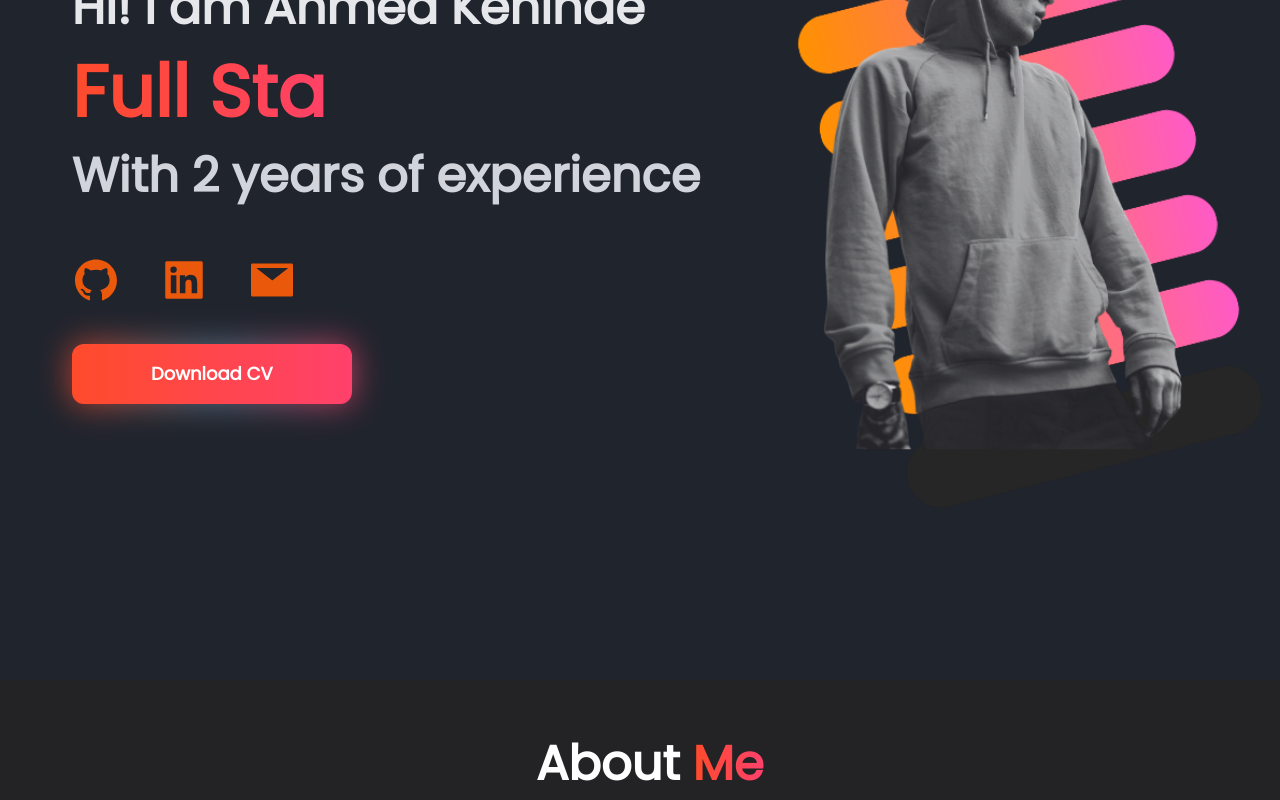
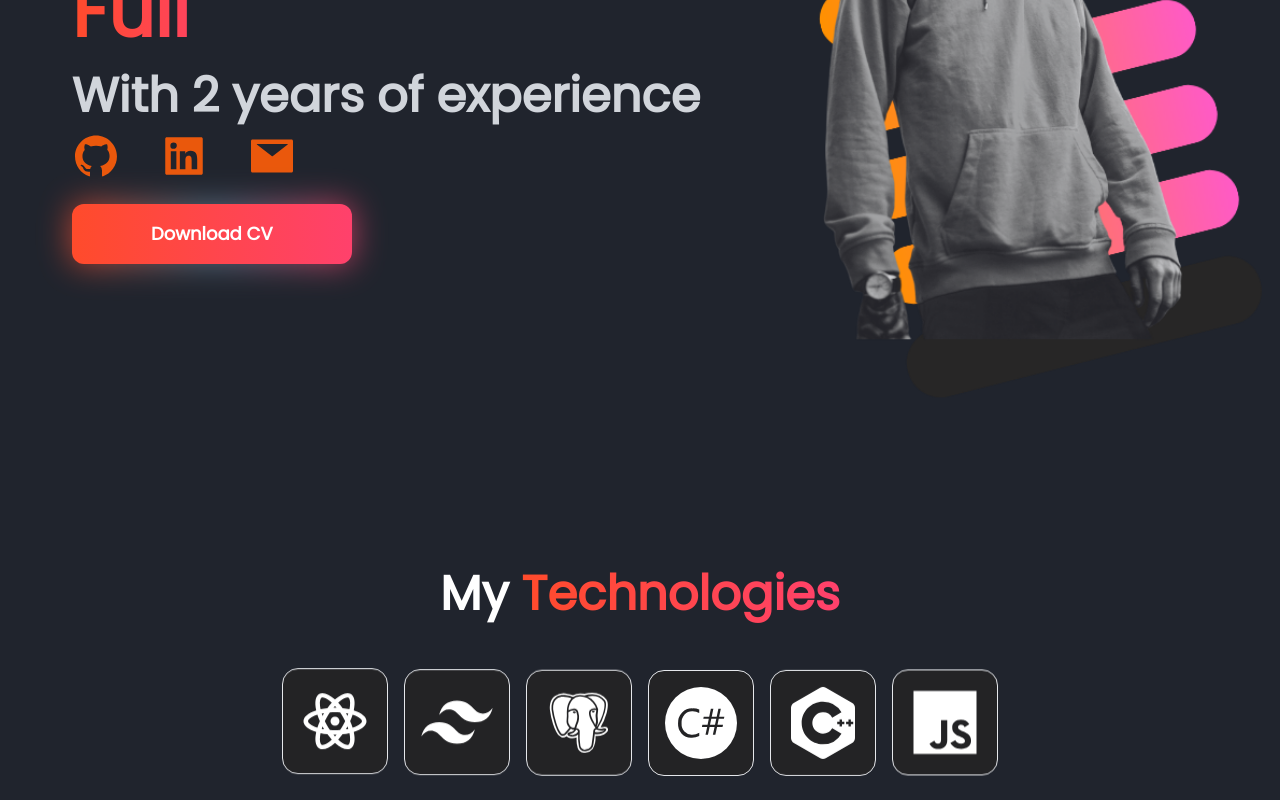
Before and after one commit to Ahm3d-KA/Personal-Portfolio-Website, a React (Create React App) app: page /#/ in a window 1280 px wide. Shown: the part 320-1120 px from the top of the page. Built offline with nearby package versions, Linux system fonts and the light colour scheme.

Commit message:
technologies

```diff
--- a/package.json
+++ b/package.json
@@ -10,6 +10,7 @@
     "react-dom": "^18.3.1",
     "react-icons": "^5.3.0",
     "react-scripts": "5.0.1",
+    "react-scroll": "^1.9.0",
     "react-type-animation": "^3.2.0",
     "web-vitals": "^2.1.4"
   },
@@ -39,6 +40,7 @@
   },
   "devDependencies": {
     "@tailwindcss/typography": "^0.5.14",
-    "tailwindcss": "^3.4.9"
+    "tailwindcss": "^3.4.9",
+    "tailwindcss-animate": "^1.0.7"
   }
 }
--- a/src/App.js
+++ b/src/App.js
@@ -5,9 +5,12 @@ import Work from "./components/Work";
 import Experience from "./components/Experience";
 import Contact from "./components/Contact";
 import Footer from "./components/Footer";
+import Buffer from "./components/Buffer";
+import Technlogies from "./components/Technologies";
 
 // Cool project picture animations
 // Cool animations
+// add smooth scroll using copilot
 // check for contrast
 // add all the logos
 // color scheme
@@ -16,8 +19,10 @@ import Footer from "./components/Footer";
 function App() {
   return (
       <div>
+
           <Navbar />
           <Hero />
+          <Technlogies />
           <About />
           <Work />
           <Experience />
--- a/src/components/About.jsx
+++ b/src/components/About.jsx
@@ -3,17 +3,19 @@ import aboutImg from "../assets/about4.jpeg"
 
 const About = () => {
     return (
-        <div id="about" className="py-10 text-white h-auto bg-[#232325]">
+
+
+        <div id="about" className="py-10 pb-[200px] md:pb-10 text-white h-auto bg-[#232325]" >
             <div className="flex lg:flex-row flex-col-reverse items-center
         md:gap-6 gap-12 px-10 max-w-6xl mx-auto">
 
                 {/*About image*/}
                 <div>
-                    <div className="w-[400px] h-full">
+                    <div className="w-[400px] h-full relative top-[150px] md:static">
                         <img
                             src={aboutImg}
                             alt="About image"
-                            className="object-cover bg-gray-700 rounded-xl h-[300]px
+                            className="object-cover bg-gray-700 md:rounded-xl h-[300]px
                         filter brightness-50 grayscale"
                         />
                     </div>
@@ -42,25 +44,31 @@ const About = () => {
                             <h3 className="text-2xl md:text-3xl lg:text-4xl xl:text-5xl font-semibold mb-5">
                                 About
                                 <span> </span>
-                                <span className="text-2xl md:text-3xl lg:text-4xl xl:text-5xl font-semibold primary-text">
+                                <span
+                                    className="text-2xl md:text-3xl lg:text-4xl xl:text-5xl font-semibold primary-text">
                                 <b>
                                     Me
                                 </b>
                             </span>
                             </h3>
-                            <article className="prose dark:prose-invert prose-sm md:prose-base lg:prose-lg prose-stone">
+                            <article
+                                className="prose dark:prose-invert prose-sm md:prose-base lg:prose-lg prose-stone">
                                 <p className="hidden md:block">
-                                    I am a passionate full-stack web developer with 2 years of experience, specializing
+                                    I am a passionate full-stack web developer with 2 years of experience,
+                                    specializing
                                     in
-                                    .NET and React. My journey in software development has allowed me to build dynamic,
+                                    .NET and React. My journey in software development has allowed me to build
+                                    dynamic,
                                     responsive, and efficient web applications that deliver exceptional user
                                     experiences. I
-                                    thrive on solving complex problems and have a strong foundation in both front-end
+                                    thrive on solving complex problems and have a strong foundation in both
+                                    front-end
                                     and
                                     back-end development.
                                 </p>
                                 <p className="md:hidden">
-                                    I am a passionate full-stack web developer with 2 years of experience, specializing
+                                    I am a passionate full-stack web developer with 2 years of experience,
+                                    specializing
                                     in
                                     .NET and React.
                                 </p>
@@ -68,10 +76,10 @@ const About = () => {
                         </div>
                     </div>
 
-                    <div className="flex flex-col sm:flex-row mt-5 sm:mt-10 items-center gap-2 md:gap-5">
+                    <div className="flex flex-col sm:flex-row mt-5 sm:mt-10 items-center gap-2 md:gap-5 h-[180px]  xl:h-[120px]">
 
                         {/*Number of projects*/}
-                        <div className="bg-[#333333]/40 p-3 rounded-lg w-full h-[120px]">
+                        <div className="bg-[#333333]/40 p-3 rounded-lg w-full h-full">
                             <div className="w-full flex flex-col items-center sm:hidden">
 
                                 <h3 className="md:text-3xl lg:text-4xl text-xl font-semibold text-white">
@@ -80,7 +88,7 @@ const About = () => {
                                 </h3>
                                 <p><span className="md:text-base text-xs">Projects</span></p>
                             </div>
-                            <div className="w-full hidden sm:block">
+                            <div className="w-full h-full hidden sm:block">
 
                                 <h3 className="md:text-3xl lg:text-4xl text-xl font-semibold text-white">
                                     5
@@ -92,7 +100,7 @@ const About = () => {
 
 
                         {/*Years of experience*/}
-                        <div className="bg-[#333333]/40 p-3 rounded-lg w-full h-[120px]">
+                        <div className="bg-[#333333]/40 p-3 rounded-lg w-full h-full">
                             <div className="w-full flex flex-col items-center sm:hidden">
 
                                 <h3 className="md:text-3xl lg:text-4xl text-xl font-semibold text-white">
@@ -112,7 +120,7 @@ const About = () => {
                         </div>
 
                         {/*Happy Clients*/}
-                        <div className="bg-[#333333]/40 p-3 rounded-lg w-full h-[120px]">
+                        <div className="bg-[#333333]/40 p-3 rounded-lg w-full h-full">
                             <div className="w-full flex flex-col items-center sm:hidden">
 
                                 <h3 className="md:text-3xl lg:text-4xl text-xl font-semibold text-white">
@@ -135,6 +143,7 @@ const About = () => {
                 </div>
             </div>
         </div>
+
     )
 }
 
--- /dev/null
+++ b/src/components/Buffer.jsx
@@ -0,0 +1,12 @@
+import React from "react";
+
+
+const Buffer = () => {
+    return (
+        <div id="buffer" className={"z-0 inline"}>
+            a
+        </div>
+    )
+}
+
+export default Buffer
--- a/src/components/Contact.jsx
+++ b/src/components/Contact.jsx
@@ -1,10 +1,10 @@
 import React from "react";
-import {AiFillMail} from "react-icons/ai";
+import {AiFillMail, AiFillCaretRight} from "react-icons/ai";
 
 
 const Contact = () => {
     return (
-        <div id="contact" className="flex justify-center my-5 h-full sm:h-[70vh]
+        <div id="contact" className="flex justify-center py-10 h-full sm:h-[70vh]
         items-center">
             <div className="max-w-[1200px] mx-auto">
                     <div className="grid grid-cols-1 md:grid-cols-2 w-full gap-0">
@@ -24,22 +24,23 @@ const Contact = () => {
 
                               </p>
                             <hr/>
-                            <p className="text-normal text-lg text-gray-400 mt-2">
-                                or send me an Email
-                            </p>
+
+                                <p className="text-normal text-lg text-gray-400 mt-2">
+                                    or send me an Email <span className={"hidden md:block"}>→</span> <span className={"md:hidden"}>↓</span>
+                                </p>
+                                {/*<AiFillCaretRight size={50} className=""/>*/}
 
 
 
                               <div className="flex items-center mt-2 text-gray-400">
-                                  <AiFillMail size={50} className=""/>
-                                  <div className="ml-4 text-md tracking-wide font-semibold w-40">
-                                      <p className="underline text-[#FF4B2B] hover:text-[#ff674d]">
-                                          <a href="">
-                                              Ahmed Kehinde
-
-                                          </a>
-                                      </p>
-                                  </div>
+                                  {/*<div className="ml-4 text-md tracking-wide font-semibold w-40">*/}
+                                  {/*    <p className="underline text-[#FF4B2B] hover:text-[#ff674d]">*/}
+                                  {/*        <a href="">*/}
+                                  {/*            Ahmed Kehinde*/}
+                                  {/*            */}
+                                  {/*        </a>*/}
+                                  {/*    </p>*/}
+                                  {/*</div>*/}
 
                               </div>
 
--- a/src/components/Footer.jsx
+++ b/src/components/Footer.jsx
@@ -5,11 +5,16 @@ const Footer = () => {
         <div className="mt-12 w-max-[800px] border-t border-gray-500 text-center">
             <p className="my-5 text-gray-500">Liverpool <br />United Kingdom</p>
             <div className="inline-flex text-gray-500 gap-4 text-3xl">
-                <FaGithubSquare />
-                <FaLinkedin />
+                <a target="_blank" href="https://github.com/Ahm3d-KA">
+                    <FaGithubSquare className={"hover:text-gray-400"}/>
+                </a>
+                <a target="_blank"
+                   href="https://uk.linkedin.com/in/ahmed-kehinde-22aa55220?trk=people-guest_people_search-card">
+                    <FaLinkedin className={"hover:text-gray-400"}/>
+                </a>
             </div>
         </div>
-    )
+)
 }
 
 export default Footer
--- a/src/components/Hero.jsx
+++ b/src/components/Hero.jsx
@@ -2,16 +2,21 @@ import React from 'react'
 import profilepic from "../assets/profilepic5.png"
 import {AiFillLinkedin, AiFillGithub, AiFillMail} from "react-icons/ai";
 import { TypeAnimation } from "react-type-animation"
+import {Link} from "react-scroll";
 
 const Hero = () => {
     return (
-        <div id="home" className="h-3/4 md:h-[100vh] mt-[100px] lg:mt-[100px] xl:mt-[200px]">
+        <>
+            <div className={"absolute top-0 left-0"} id="home">
+
+            </div>
+            <div className="h-3/4 md:h-[100vh] mt-[100px] lg:mt-[100px] xl:mt-[90px]">
                 <div className="my-7 sm:my-0 max-w-[1400px] h-[80vh] mx-auto
             flex flex-col-reverse sm:flex-row
             justify-center align-center">
 
                     {/*flex for the text*/}
-                <div className="flex-col w-vw my-auto mx-auto px-2 lg:pl-0">
+                    <div className="flex flex-col gap-0 w-vw my-auto mx-auto px-2 lg:pl-0">
 
                         <p className="md:text-4xl lg:text-5xl sm:text-4xl text-lg font-bold text-gray-200">
                             Hi! I am Ahmed Kehinde
@@ -45,27 +50,33 @@ const Hero = () => {
 
                         {/*Links to github, linkedin and email*/}
                         {/*Changes icon size for mobile screens*/}
-                    <div className="text-5xl flex flex-row justify-around md:justify-start md:gap-10 md:my-7 text-orange-600">
+                        <div
+                            className="text-5xl flex flex-row justify-around md:justify-start md:gap-10 md:my-0 text-orange-600">
                             <a target="_blank" href="https://github.com/Ahm3d-KA">
                                 <AiFillGithub size={50} className="md:hidden"/>
                             </a>
-                        <a target="_blank" href="">
+                            <a target="_blank"
+                               href="https://uk.linkedin.com/in/ahmed-kehinde-22aa55220?trk=people-guest_people_search-card">
                                 <AiFillLinkedin size={50} className="md:hidden"/>
                             </a>
-                        <a target="_blank" href="">
+                            <a href="#contact">
                                 <AiFillMail size={50} className="md:hidden"/>
                             </a>
                         </div>
-                    <div className="text-5xl flex flex-row justify-around md:justify-start md:gap-10 md:my-7 text-orange-600">
+                        <div
+                            className="text-5xl flex flex-row justify-around md:justify-start md:gap-10 md:my-3 text-orange-600">
                             <a target="_blank" href="https://github.com/Ahm3d-KA">
-                            <AiFillGithub className="hidden md:block"/>
+                                <AiFillGithub className="hidden md:block hover:text-orange-500"/>
                             </a>
-                        <a target="_blank" href="">
-                            <AiFillLinkedin className="hidden md:block"/>
+                            <a target="_blank"
+                               href="https://uk.linkedin.com/in/ahmed-kehinde-22aa55220?trk=people-guest_people_search-card">
+                                <AiFillLinkedin className="hidden md:block hover:text-orange-500"/>
                             </a>
-                        <a target="_blank" href="">
-                            <AiFillMail className="hidden md:block"/>
-                        </a>
+                            {/*<a href="#contact">*/}
+                            {/*    <AiFillMail className="hidden md:block"/>*/}
+                            {/*</a>*/}
+                            <Link to="contact" smooth={true} duration={700}
+                                  href="#contact"><AiFillMail className="hidden md:block hover:text-orange-500"/></Link>
                         </div>
 
                         {/*Button to CV*/}
@@ -89,14 +100,15 @@ const Hero = () => {
                     </div>
 
 
-
                     {/*cool picture*/}
                     <div className="my-auto">
-                    <img className="w-[200px] sm:w-[500px] mx-auto h-auto" src={profilepic} alt="profile pic" />
+                        <img className="w-[200px] sm:w-[500px] mx-auto h-auto" src={profilepic} alt="profile pic"/>
                     </div>
 
                 </div>
             </div>
+
+        </>
     )
 }
 
--- a/src/components/Navbar.jsx
+++ b/src/components/Navbar.jsx
@@ -1,5 +1,6 @@
 import React, {useState, useEffect} from "react";
 import {AiOutlineClose, AiOutlineMenu} from 'react-icons/ai'
+import { Link } from "react-scroll"
 export const Navbar = () => {
 
     const [show, setShow] = useState(true);
@@ -50,21 +51,22 @@ export const Navbar = () => {
 
             <ul className="hidden md:flex">
 
-                <li className="p-2 lg:p-5"><a
+                <li className="p-2 lg:p-5"><Link to="home" smooth={true} duration={500}
                     className="relative hover:text-gray-200 w-fit block after:block after:content-[''] after:absolute after:h-[3px] after:bg-gray-200 after:w-full after:scale-x-0 after:hover:scale-x-100 after:transition after:duration-300 after:origin-center"
-                    href="#home">Home</a></li>
-                <li className="p-2 lg:p-5"><a
+                    href="#home">Home</Link></li>
+                <li className="p-2 lg:p-5"><Link to="about" smooth={true} duration={500}
                     className="relative hover:text-gray-200 w-fit block after:block after:content-[''] after:absolute after:h-[3px] after:bg-gray-200 after:w-full after:scale-x-0 after:hover:scale-x-100 after:transition after:duration-300 after:origin-center"
-                    href="#about">About</a></li>
-                <li className="p-2 lg:p-5"><a
+                    href="#about">About</Link></li>
+
+                <li className="p-2 lg:p-5"><Link to="work" smooth={true} duration={500}
                     className="relative hover:text-gray-200 w-fit block after:block after:content-[''] after:absolute after:h-[3px] after:bg-gray-200 after:w-full after:scale-x-0 after:hover:scale-x-100 after:transition after:duration-300 after:origin-center"
-                    href="#work">Work</a></li>
-                <li className="p-2 lg:p-5"><a
+                    href="#work">Work</Link></li>
+                <li className="p-2 lg:p-5"><Link to="experience" smooth={true} duration={500}
                     className="relative hover:text-gray-200 w-fit block after:block after:content-[''] after:absolute after:h-[3px] after:bg-gray-200 after:w-full after:scale-x-0 after:hover:scale-x-100 after:transition after:duration-300 after:origin-center"
-                    href="#experience">Experience</a></li>
-                <li className="p-2 lg:p-5 pr-0 mr-4 xl:mr-40"><a
+                    href="#experience">Experience</Link></li>
+                <li className="p-2 lg:p-5 pr-0 mr-4 xl:mr-40"><Link to="contact" smooth={true} duration={500}
                     className="relative hover:text-gray-200 w-fit block after:block after:content-[''] after:absolute after:h-[3px] after:bg-gray-200 after:w-full after:scale-x-0 after:hover:scale-x-100 after:transition after:duration-300 after:origin-center"
-                    href="#contact">Contact</a></li>
+                    href="#contact">Contact</Link></li>
             </ul>
             </div>
 
--- /dev/null
+++ b/src/components/Technologies.jsx
@@ -0,0 +1,45 @@
+import React from "react";
+import { RiReactjsLine, RiTailwindCssFill } from "react-icons/ri"
+import { SiCplusplus, SiCsharp} from "react-icons/si"
+import { BiLogoPostgresql } from "react-icons/bi";
+import { IoLogoJavascript } from "react-icons/io5";
+
+const Technlogies = () => {
+    return (
+        <div className={"flex flex-col items-center justify-center w-full pb-24"}>
+
+            <h3 className="text-2xl text-white md:text-3xl lg:text-4xl xl:text-5xl font-semibold mb-5">
+                My
+                <span> </span>
+                <span
+                    className="text-2xl md:text-3xl lg:text-4xl xl:text-5xl font-semibold primary-text">
+                                <b>
+                                    Technologies
+                                </b>
+                            </span>
+            </h3>
+            <div className="flex flex-wrap items-center justify-center gap-4 mt-8">
+                <div className="animate-float rounded-2xl border-[1px] bg-[#232325] p-4">
+                    <RiReactjsLine className={"text-7xl text-white"}/>
+                </div>
+                <div className="animate-float delay-100 rounded-2xl border-[1px] bg-[#232325] p-4">
+                    <RiTailwindCssFill className={"text-7xl text-white"}/>
+                </div>
+                <div className="animate-float delay-200 rounded-2xl border-[1px] bg-[#232325] p-4">
+                    <BiLogoPostgresql className={"text-7xl text-white"}/>
+                </div>
+                <div className="animate-float delay-300 rounded-2xl border-[1px] bg-[#232325] p-4">
+                    <SiCsharp className={"text-7xl text-white"}/>
+                </div>
+                <div className="animate-float delay-400 rounded-2xl border-[1px] bg-[#232325] p-4">
+                    <SiCplusplus className={"text-7xl text-white"}/>
+                </div>
+                <div className="animate-float delay-500 rounded-2xl border-[1px] bg-[#232325] p-4">
+                    <IoLogoJavascript className={"text-7xl text-white"}/>
+                </div>
+            </div>
+
+        </div>
+    )
+}
+export default Technlogies
--- a/tailwind.config.js
+++ b/tailwind.config.js
@@ -6,9 +6,28 @@ module.exports = {
     "./public/index.html"
   ],
   theme: {
-    extend: {},
+    extend: {
+      transitionDelay: {
+        '400': '400ms',
+      },
+      keyframes: {
+        float: {
+          '0%, 100%': { transform: 'translateY(0)' },
+          '50%': { transform: 'translateY(-20px)' },
+        },
+        ball: {
+          '0%, 100%': { transform: 'translateY(0)' },
+          '50%': { transform: 'translateY(20px)' },
+        },
+      },
+      animation: {
+        float: 'float 3s ease-in-out infinite',
+        ball: 'float 3s ease-in-out infinite'
+      }
+    },
   },
   plugins: [
     require('@tailwindcss/typography'),
+    require("tailwindcss-animate")
   ],
 }
```
Also changed, not shown: 1 other file (tests, documents, lock files or other folders). Lines whose indentation alone changed are shown as unchanged.
